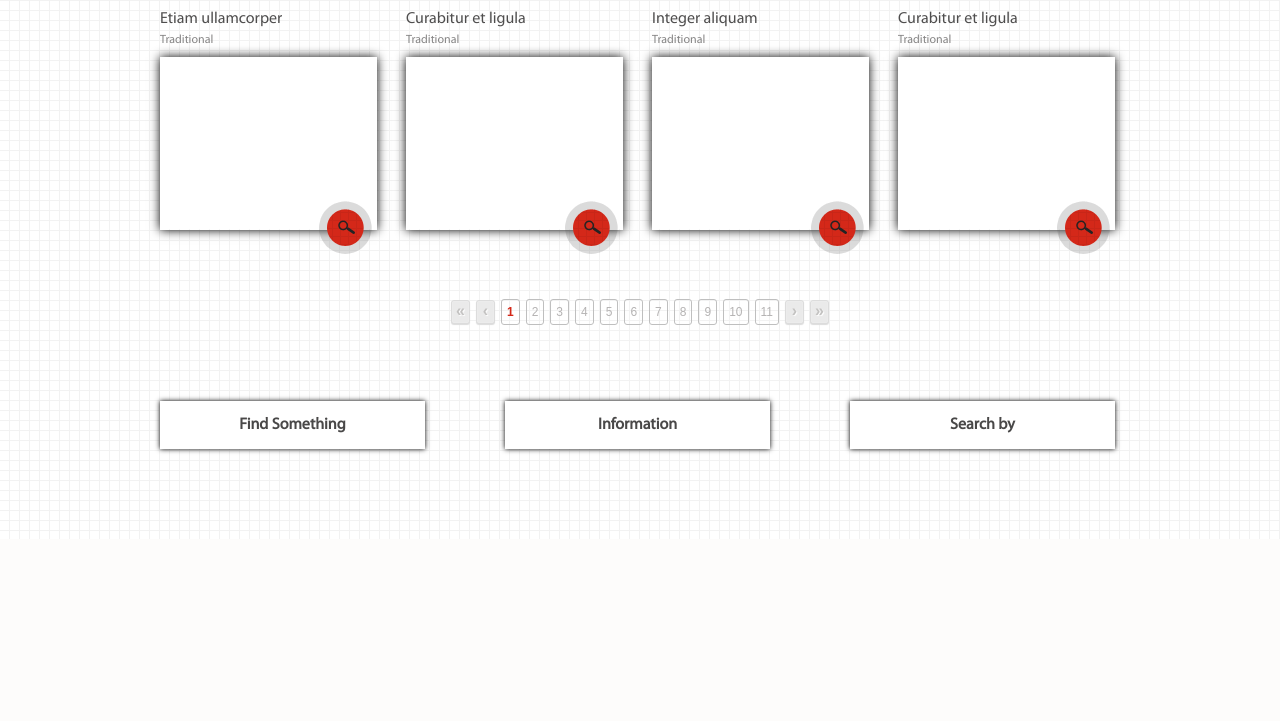
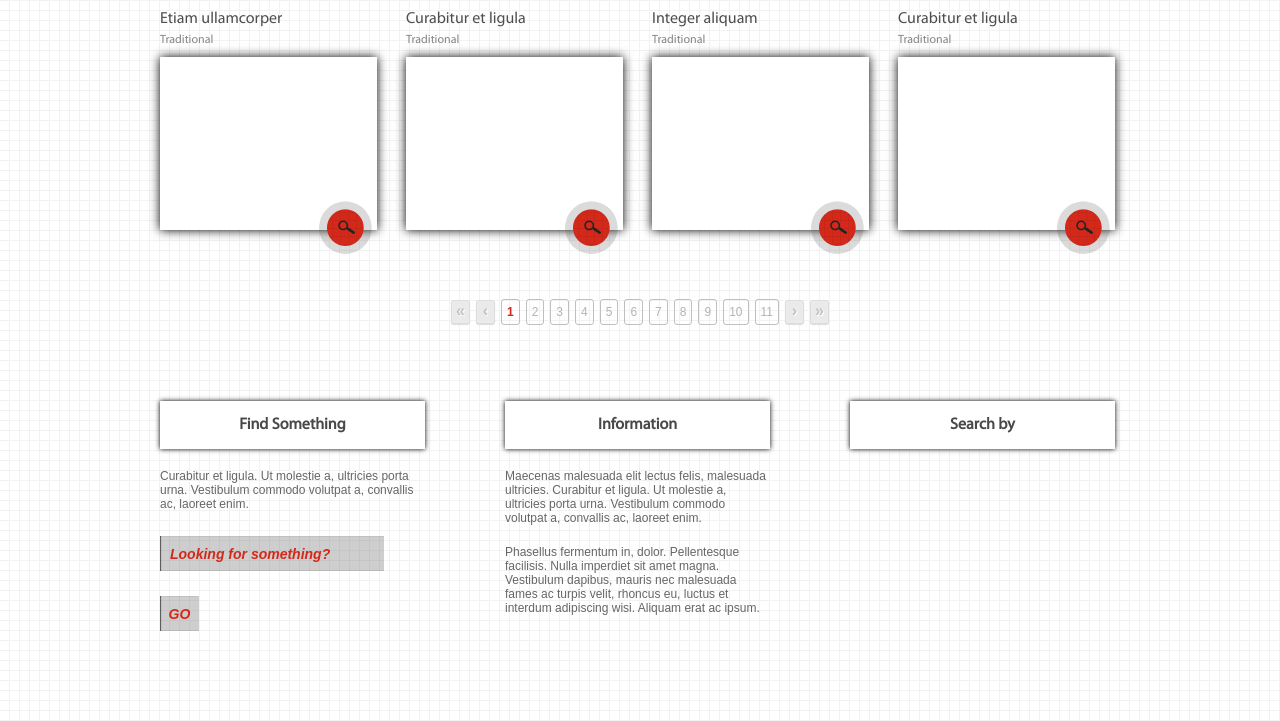
Before and after one commit to yaroslav-dyn/WPtheme, a plain HTML site: page index.html in a window 1280 px wide. Shown: the part 939-1660 px from the top of the page. Before the commit the page ends 1478 px from the top, so only its background shows below. Drawn offline with Linux system fonts and the light colour scheme.

Commit message:
final
Signed-off-by: Yaroslav Kurilin <norman_zp@outlook.com>

```diff
--- a/index.html
+++ b/index.html
@@ -171,16 +171,32 @@
 					<a href="/" class="p_navi">&#187;</a>
 				</div>
             </div><!--End gallery-->
-            <div id="sidebar" class="sidebar">
+
+    	</div> <!--    End content -->
+          <footer>
+            <div class="footer_inner">
             	<div class="bar search">
 					<div>
 						<h3>Find Something</h3>
 					</div>
+					<p>
+						Curabitur et ligula. Ut molestie a, ultricies porta urna. Vestibulum commodo volutpat a, convallis ac, laoreet enim.
+					</p>
+           			<form action="/" method="post">
+           				<input type="text" name="search" id="" class="search_text" value="Looking for something?">
+						<input type="submit" value="GO" class="go">
+           			</form>
             	</div>
             	 <div class="bar info">
 					<div>
 						<h3>Information</h3>
 					</div>
+           		<p>
+           			 Maecenas malesuada elit lectus felis, malesuada ultricies. Curabitur et ligula. Ut molestie a, ultricies porta urna. Vestibulum commodo volutpat a, convallis ac, laoreet enim.
+           		</p>
+           		<p>
+           			Phasellus fermentum in, dolor. Pellentesque facilisis. Nulla imperdiet sit amet magna. Vestibulum dapibus, mauris nec malesuada fames ac turpis velit, rhoncus eu, luctus et interdum adipiscing wisi. Aliquam erat ac ipsum.
+           		</p>
             	</div>
             	<div class="bar by">
 					<div>
@@ -189,13 +205,11 @@
             	</div>
             	<div class="clear"></div>
             </div>
-    	</div> <!--    End content -->
-          <footer>
-          <br>
-          <br>
-          <br>
-          <br>
-          <br>
+            <br>
+            <br>
+            <br>
+            <br>
+            <br>
           </footer>
     </div><!--end wrapper-->
 </body>
--- a/js/function.js
+++ b/js/function.js
@@ -5,7 +5,7 @@ $('.gallery_plate:nth-of-type(4n)').css
 		'margin-right': '0'
 	});
 //remove the margin-right at 3-el div in sidebar
-$('.sidebar .bar:nth-of-type(3n)').css
+$('.footer_inner .bar:nth-of-type(3n)').css
 	({
 		'margin-right': '0'
 	});
--- a/less/style.less
+++ b/less/style.less
@@ -1,13 +1,17 @@
-@shadow-content: 0 0 5px #000;
+@shadow-content: 0 0 5px #000; /*shadow box*/
+/*sadow form [input, submit] */
+@shdow-input: 0px 1px 0 0.00 rgba(255,255,255,0.25);
+@shdow-input-in: inset 1px 0 1px 0.0 rgba(0,0,0,0.6);
 
-.sidebar{
+.footer_inner{
 	margin-top: 76px;
 }
 	.bar {
 		margin-right: 80px;
 		float: left;
+		width: 265px;
 		& div{
-			width: 265px;
+
 			background: #fff;
 			box-shadow: @shadow-content;
 			-moz-box-shadow: @shadow-content;
@@ -18,4 +22,32 @@
 			color: #494848;
 			text-align: center;
 		}
+		& p {
+			font: 12px 'Myriad Pro', sans-serif;
+			color: #666666;
+			margin-top:20px;
+		}
 	}
+	.search{
+		& input{
+			height: 33px;
+			border: none;
+			background: rgba(62, 60, 61, 0.25);
+			box-shadow: @shdow-input,@shdow-input-in;
+			-moz-box-shadow: @shdow-input,@shdow-input-in;
+			-webkit-box-shadow: @shdow-input,@shdow-input-in;
+			font: 600 italic 14px 'Myriad Pro', sans-serif;
+			color: #d42819;
+			margin-top: 25px;
+		}
+		& input.search_text {
+			width: 212px;
+			padding-left: 10px;
+		}
+		& input.go{
+			width: 39px;
+			height: 35px;
+			outline: none;
+			cursor: pointer;
+		}
+	}
--- a/less/style_add_less.css
+++ b/less/style_add_less.css
@@ -1,12 +1,14 @@
-.sidebar {
+/*shadow box*/
+/*sadow form [input, submit] */
+.footer_inner {
   margin-top: 76px;
 }
 .bar {
   margin-right: 80px;
   float: left;
+  width: 265px;
 }
 .bar div {
-  width: 265px;
   background: #fff;
   box-shadow: 0 0 5px #000000;
   -moz-box-shadow: 0 0 5px #000000;
@@ -17,3 +19,29 @@
   color: #494848;
   text-align: center;
 }
+.bar p {
+  font: 12px 'Myriad Pro', sans-serif;
+  color: #666666;
+  margin-top: 20px;
+}
+.search input {
+  height: 33px;
+  border: none;
+  background: rgba(62, 60, 61, 0.25);
+  box-shadow: 0px 1px 0 0 rgba(255, 255, 255, 0.25), inset 1px 0 1px 0 rgba(0, 0, 0, 0.6);
+  -moz-box-shadow: 0px 1px 0 0 rgba(255, 255, 255, 0.25), inset 1px 0 1px 0 rgba(0, 0, 0, 0.6);
+  -webkit-box-shadow: 0px 1px 0 0 rgba(255, 255, 255, 0.25), inset 1px 0 1px 0 rgba(0, 0, 0, 0.6);
+  font: 600 italic 14px 'Myriad Pro', sans-serif;
+  color: #d42819;
+  margin-top: 25px;
+}
+.search input.search_text {
+  width: 212px;
+  padding-left: 10px;
+}
+.search input.go {
+  width: 39px;
+  height: 35px;
+  outline: none;
+  cursor: pointer;
+}
```
